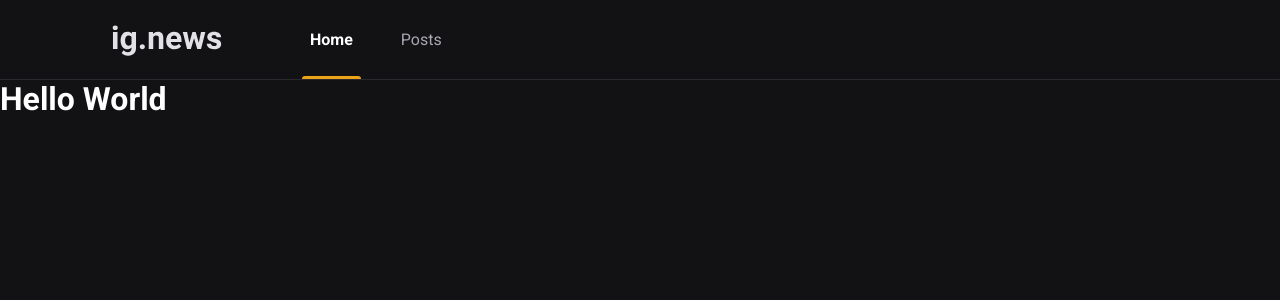
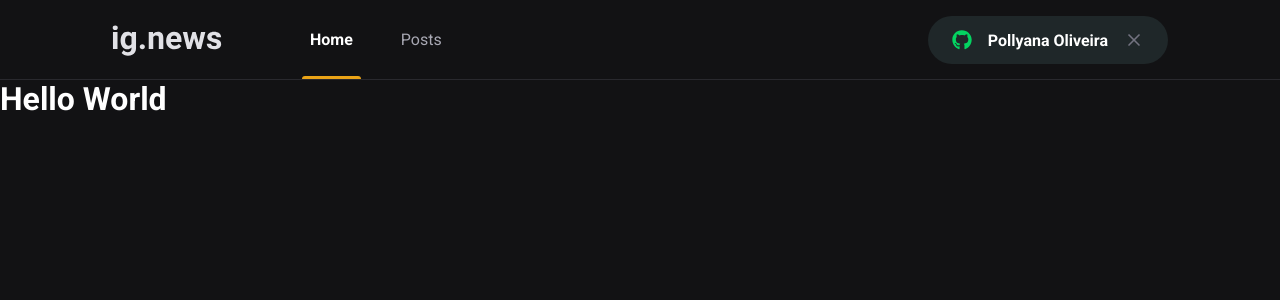
Before and after one commit to PollyanaOliveira/ig-news, a Next.js app: page / in a window 1280 px wide. Shown: the top 300 px of the page. Built offline with nearby package versions, Linux system fonts and the light colour scheme.

Commit message:
feat: :zap: add and style SignInButton on Header

```diff
--- a/src/components/Header/header.tsx
+++ b/src/components/Header/header.tsx
@@ -1,3 +1,4 @@
+import SignInButton from '../SignInButton/signInButton';
 import styles from './styles.module.scss';
 
 const Header = () => {
@@ -9,6 +10,7 @@ const Header = () => {
           <a className={styles.active}>Home</a>
           <a>Posts</a>
         </nav>
+        <SignInButton />
       </div>
     </header>
   );
--- a/src/components/Header/styles.module.scss
+++ b/src/components/Header/styles.module.scss
@@ -14,6 +14,10 @@
   nav {
     margin-left: 5rem;
     height: 5rem;
+  }
+
+  > button {
+    margin-left: auto;
   }
 
   a {
```
